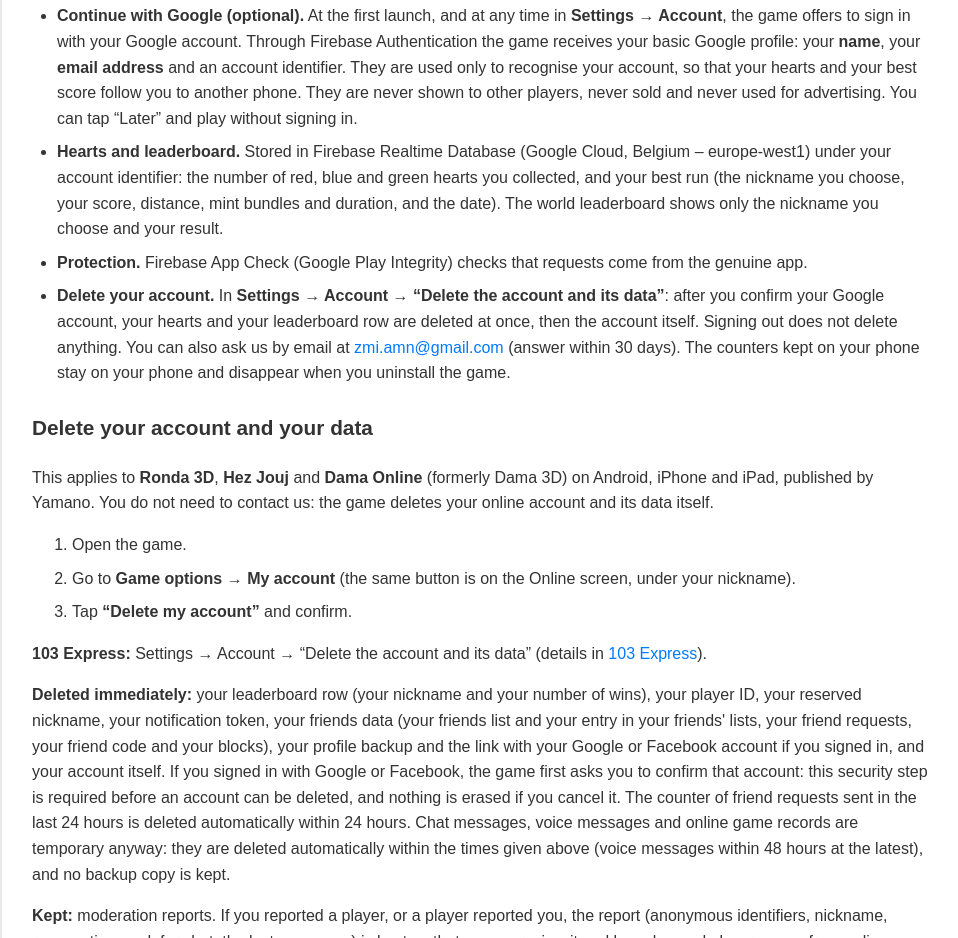
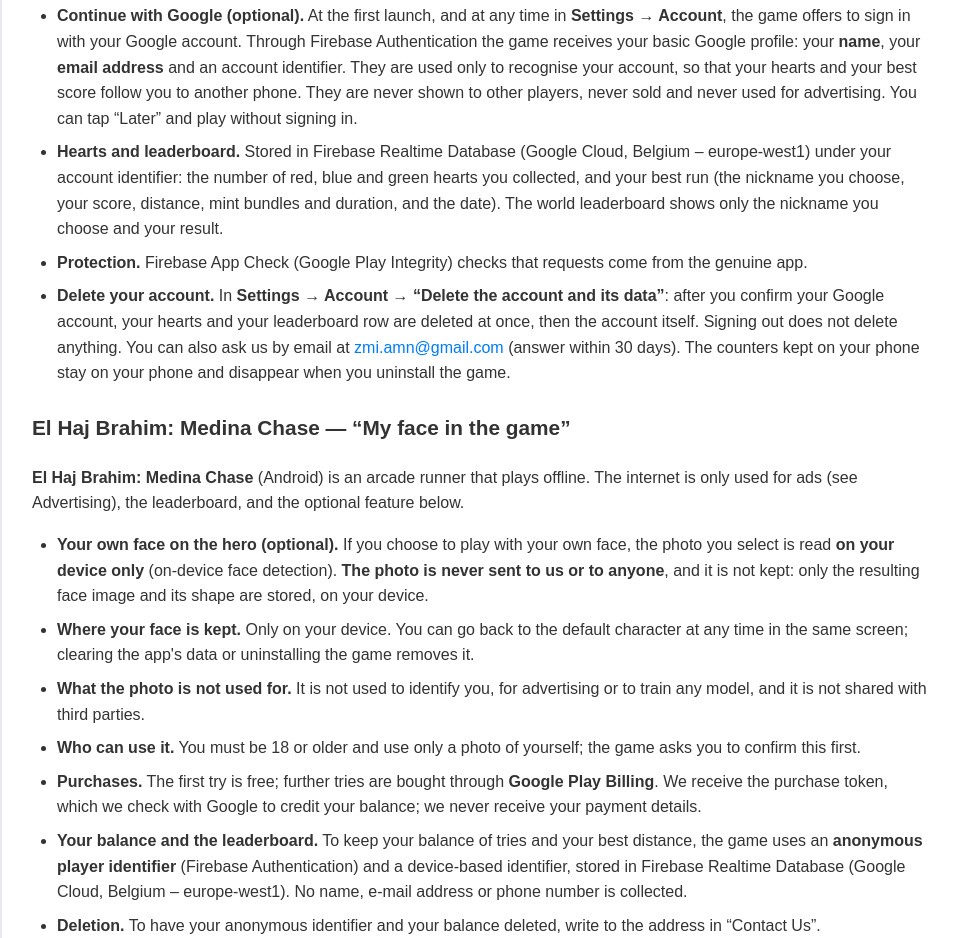
Before and after one commit to AmineZAMANI/privacypolicy, a plain HTML site: page index.html in a window 1280 px wide. Shown: the part 11062-12000 px from the top of the page, without its empty margins (158-1116 px from the left). Drawn offline with Linux system fonts and the light colour scheme.

Commit message:
Privacy policy: El Haj Brahim Medina Chase (own face read on device, purchases)
New section for El Haj Brahim: Medina Chase: the player's photo is read on the device only and never sent; first try free, further tries through Google Play Billing; anonymous identifier and balance. Effective date 2026-11-18.

Co-Authored-By: Claude Fable 5.2 <noreply@anthropic.com>
Claude-Session: https://claude.ai/code/session_014TShZ46nvnPcRiQn75qWf2

```diff
--- a/index.html
+++ b/index.html
@@ -277,6 +277,18 @@
         <li><strong>Delete your account.</strong> In <strong>Settings &rarr; Account &rarr; &ldquo;Delete the account and its data&rdquo;</strong>: after you confirm your Google account, your hearts and your leaderboard row are deleted at once, then the account itself. Signing out does not delete anything. You can also ask us by email at <a href="mailto:zmi.amn@gmail.com">zmi.amn@gmail.com</a> (answer within 30 days). The counters kept on your phone stay on your phone and disappear when you uninstall the game.</li>
       </ul>
 
+      <h3 id="el-haj-brahim-medina-chase">El Haj Brahim: Medina Chase &mdash; &ldquo;My face in the game&rdquo;</h3>
+      <p><strong>El Haj Brahim: Medina Chase</strong> (Android) is an arcade runner that plays offline. The internet is only used for ads (see Advertising), the leaderboard, and the optional feature below.</p>
+      <ul>
+        <li><strong>Your own face on the hero (optional).</strong> If you choose to play with your own face, the photo you select is read <strong>on your device only</strong> (on-device face detection). <strong>The photo is never sent to us or to anyone</strong>, and it is not kept: only the resulting face image and its shape are stored, on your device.</li>
+        <li><strong>Where your face is kept.</strong> Only on your device. You can go back to the default character at any time in the same screen; clearing the app's data or uninstalling the game removes it.</li>
+        <li><strong>What the photo is not used for.</strong> It is not used to identify you, for advertising or to train any model, and it is not shared with third parties.</li>
+        <li><strong>Who can use it.</strong> You must be 18 or older and use only a photo of yourself; the game asks you to confirm this first.</li>
+        <li><strong>Purchases.</strong> The first try is free; further tries are bought through <strong>Google Play Billing</strong>. We receive the purchase token, which we check with Google to credit your balance; we never receive your payment details.</li>
+        <li><strong>Your balance and the leaderboard.</strong> To keep your balance of tries and your best distance, the game uses an <strong>anonymous player identifier</strong> (Firebase Authentication) and a device-based identifier, stored in Firebase Realtime Database (Google Cloud, Belgium &ndash; europe-west1). No name, e-mail address or phone number is collected.</li>
+        <li><strong>Deletion.</strong> To have your anonymous identifier and your balance deleted, write to the address in &ldquo;Contact Us&rdquo;.</li>
+      </ul>
+
       <h3 id="delete-account">Delete your account and your data</h3>
       <p>This applies to <strong>Ronda 3D</strong>, <strong>Hez Jouj</strong> and <strong>Dama Online</strong> (formerly Dama 3D) on Android, iPhone and iPad, published by Yamano. You do not need to contact us: the game deletes your online account and its data itself.</p>
       <ol>
@@ -313,7 +325,7 @@
       <h3>Changes</h3>
       <p>This Privacy Policy may be updated from time to time for any reason. The Service Provider will notify you of any changes to the Privacy Policy by <strong>updating this page with the new Privacy Policy</strong>. You are advised to consult this Privacy Policy regularly for any changes, as continued use is deemed approval of all changes.</p>
 
-      <p class="effective-date">This privacy policy is effective as of <strong>2026-10-29</strong> (previous versions: 2026-10-22, 2026-10-20, 2026-10-19, 2026-10-17, 2026-10-13, 2026-10-12, 2026-10-11, 2026-10-10, 2026-10-09, 2026-09-23, 2026-09-19, 2026-09-09, 2025-11-12).</p>
+      <p class="effective-date">This privacy policy is effective as of <strong>2026-11-18</strong> (previous versions: 2026-10-29, 2026-10-22, 2026-10-20, 2026-10-19, 2026-10-17, 2026-10-13, 2026-10-12, 2026-10-11, 2026-10-10, 2026-10-09, 2026-09-23, 2026-09-19, 2026-09-09, 2025-11-12).</p>
 
       <h3>Your Consent</h3>
       <p>By using any of the Applications and Games, you are consenting to the processing of your information as set forth in this Privacy Policy now and as amended by us.</p>
```
